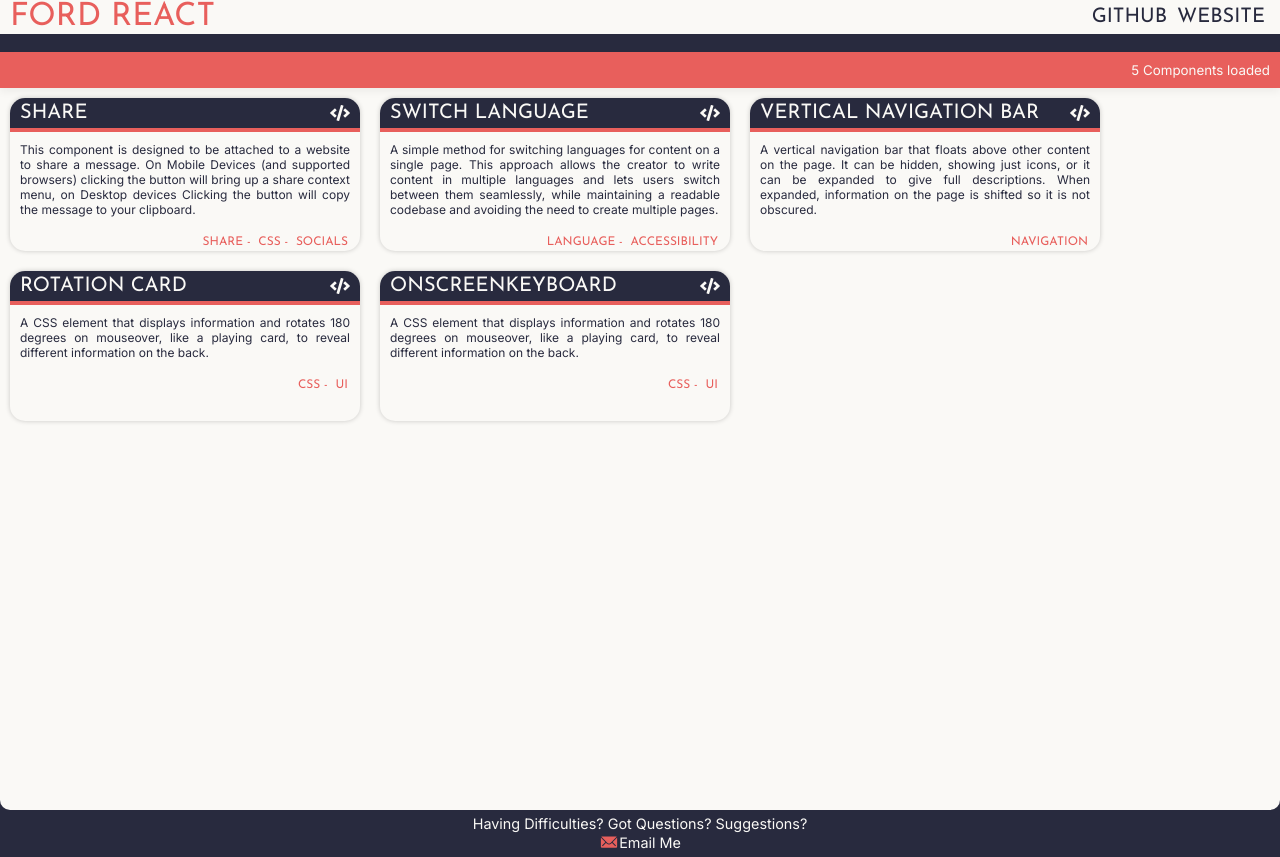
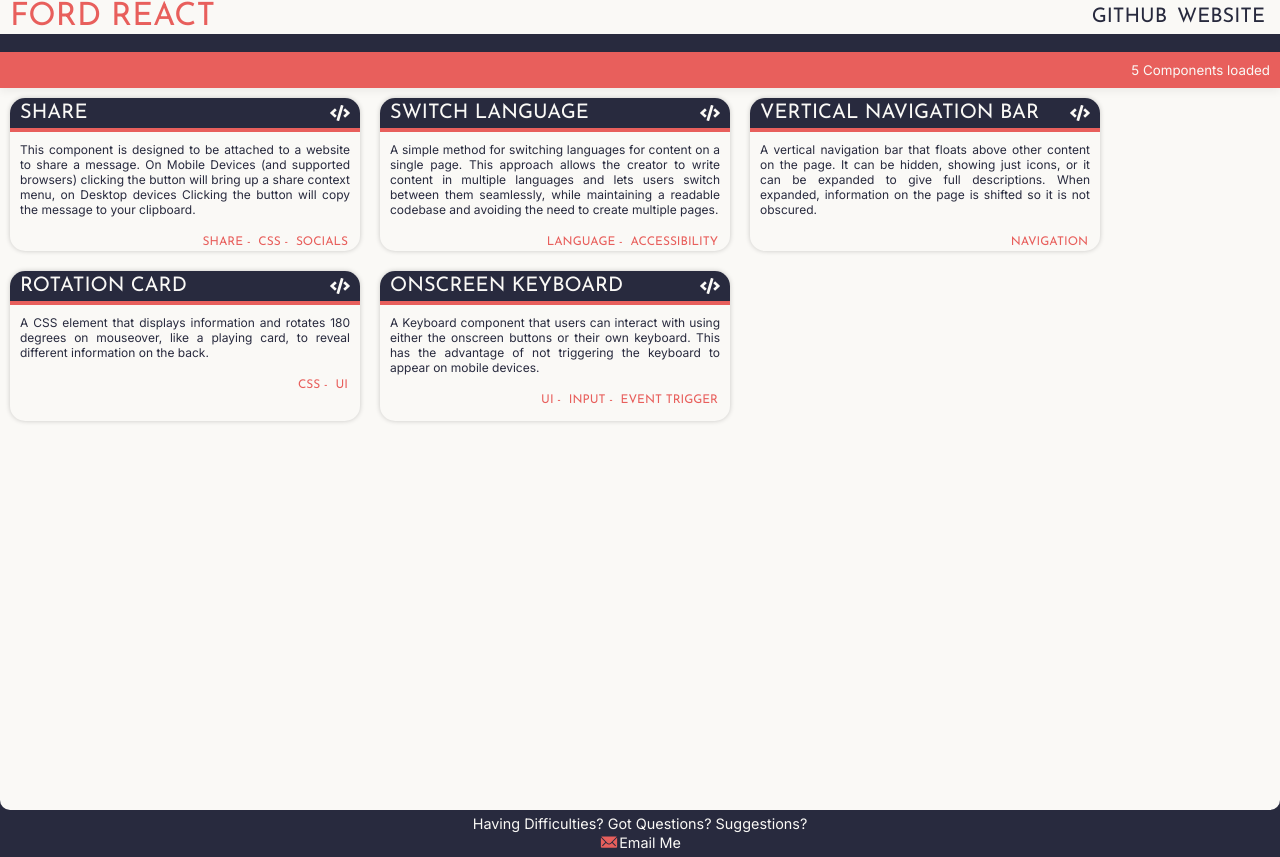
Before and after one commit to Fordcois/ford-react-library, a React (Vite) app: page / in a window 1280 px wide. Built offline with nearby package versions, Linux system fonts and the light colour scheme.

Commit message:
Adds Description for OnScreen Keyboard

```diff
--- a/src/ComponentLibraryData.js
+++ b/src/ComponentLibraryData.js
@@ -59,14 +59,14 @@ export const ComponentLibraryData = [
       Tags:['CSS','UI']
     },
     {
-      name: 'OnScreenKeyboard',
+      name: 'Onscreen Keyboard',
       url: '/onscreenkeyboard',
-      description: 'A CSS element that displays information and rotates 180 degrees on mouseover, like a playing card, to reveal different information on the back.',
-      instructions: 'Modify the content in the front and back styled divs. The container ensures they overlap, and the backface visibility property ensures content is visible only from one side.',
+      description: 'A Keyboard component that users can interact with using either the onscreen buttons or their own keyboard. This has the advantage of not triggering the keyboard to appear on mobile devices.',
+      instructions: 'Modify the Type function to interact with whatever you wish. Currently, it works with a string, but it can also be adapted to work with arrays. Additional keyboard actions can be implemented by adding more IF conditions.',
       component:OnscreenKeyboard,
-      GithubLink:'https://github.com/Fordcois/ford-react-library/blob/main/src/components/componentsInLib/RotatingCard/RotatingCard.jsx',
-      CSSLink:'https://github.com/Fordcois/ford-react-library/blob/main/src/components/componentsInLib/RotatingCard/RotatingCard.css',
-      Tags:['CSS','UI']
+      GithubLink:'https://github.com/Fordcois/ford-react-library/blob/main/src/components/componentsInLib/OSKeyboard/OnscreenKeyboard.jsxx',
+      CSSLink:'https://github.com/Fordcois/ford-react-library/blob/main/src/components/componentsInLib/OSKeyboard/OnscreenKeyboard.css',
+      Tags:['UI','INPUT','EVENT TRIGGER']
     }
 
   ];
--- a/src/components/componentsInLib/OSKeyboard/OnscreenKeyboard.css
+++ b/src/components/componentsInLib/OSKeyboard/OnscreenKeyboard.css
@@ -16,7 +16,9 @@
 }
 
 .text-input-area{
-    color: var(--KeyRed)
+    color: var(--KeyRed);
+    padding: 20px 20px;
+    height: 1rem;
 }
 
 
```
